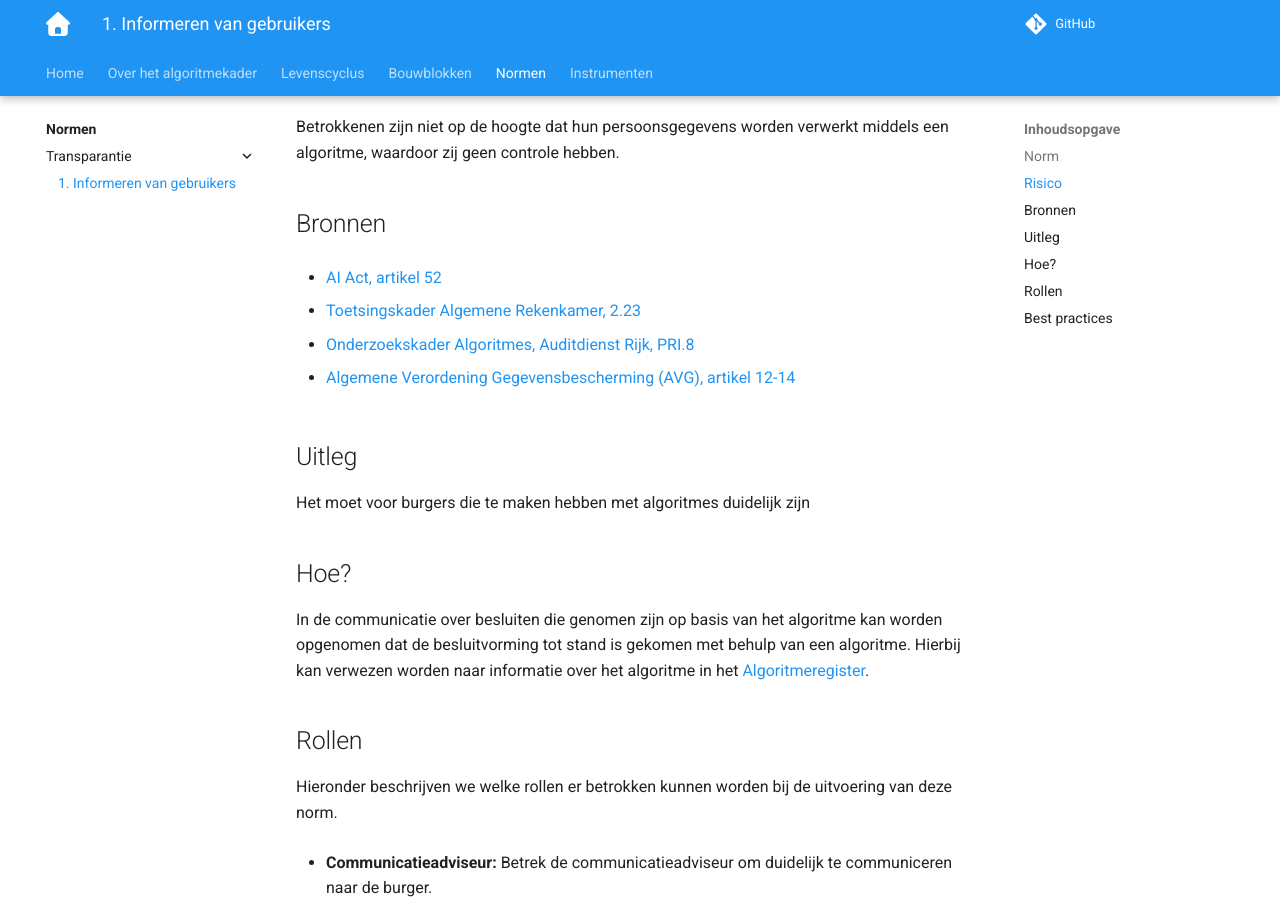
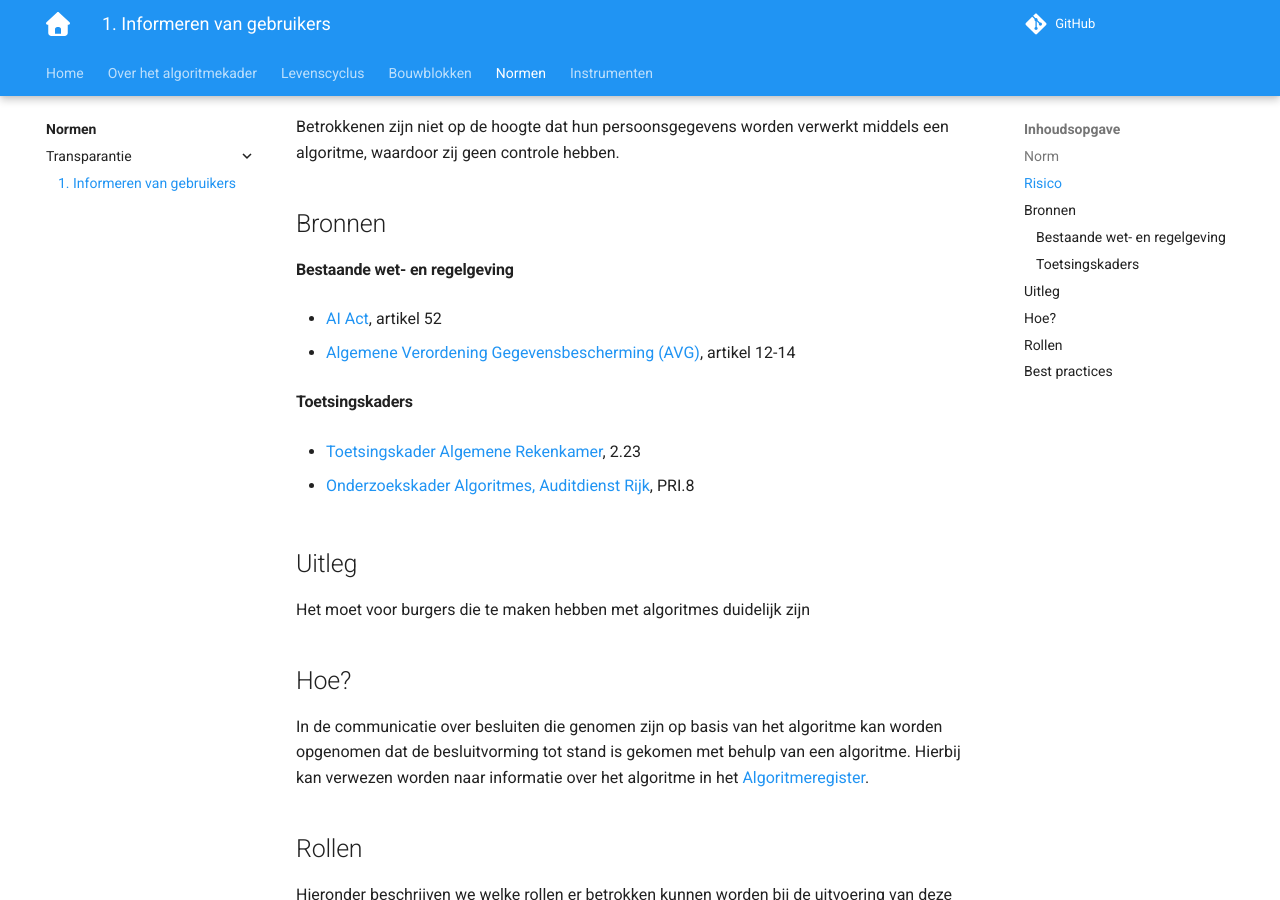
Before and after one commit to ruthkoole/algoritmekader-test, an MkDocs documentation site: the page built from docs/normen/transparantie/norm1.md, in a window 1280 px wide and 900 px high, scrolled down 372 px. Built offline with MkDocs 1.6.1 and Material for MkDocs 9.7.7, drawn with Linux system fonts in a browser that asks for light colours; comment, search, counter and statistics services are not loaded.

Commit message:
toevoegen kopjes bij bronnen norm

```diff
--- a/docs/normen/transparantie/norm1.md
+++ b/docs/normen/transparantie/norm1.md
@@ -9,13 +9,16 @@ title: 1. Informeren van gebruikers
 Betrokkenen zijn niet op de hoogte dat hun persoonsgegevens worden verwerkt middels een algoritme, waardoor zij geen controle hebben.
 
 ## Bronnen
-- [AI Act, artikel 52](https://artificialintelligenceact.eu/wp-content/uploads/2023/08/AI-Mandates-20-June-2023.pdf)
 
-- [Toetsingskader Algemene Rekenkamer, 2.23](https://www.rekenkamer.nl/onderwerpen/algoritmes-digitaal-toetsingskader)
+#### Bestaande wet- en regelgeving
+- [AI Act](https://artificialintelligenceact.eu/wp-content/uploads/2023/08/AI-Mandates-20-June-2023.pdf), artikel 52
 
-- [Onderzoekskader Algoritmes, Auditdienst Rijk, PRI.8](https://open.overheid.nl/documenten/61b54381-d331-40ed-8fce-b2883b195f25/file)
+- [Algemene Verordening Gegevensbescherming (AVG)](https://eur-lex.europa.eu/legal-content/NL/TXT/HTML/?uri=CELEX:32016R0679&qid=1685451198313), artikel 12-14
 
-- [Algemene Verordening Gegevensbescherming (AVG), artikel 12-14](https://eur-lex.europa.eu/legal-content/NL/TXT/HTML/?uri=CELEX:32016R0679&qid=1685451198313)
+#### Toetsingskaders
+- [Toetsingskader Algemene Rekenkamer](https://www.rekenkamer.nl/onderwerpen/algoritmes-digitaal-toetsingskader), 2.23
+
+- [Onderzoekskader Algoritmes, Auditdienst Rijk](https://open.overheid.nl/documenten/61b54381-d331-40ed-8fce-b2883b195f25/file), PRI.8
 
 ## Uitleg
 Het moet voor burgers die te maken hebben met algoritmes duidelijk zijn
```
